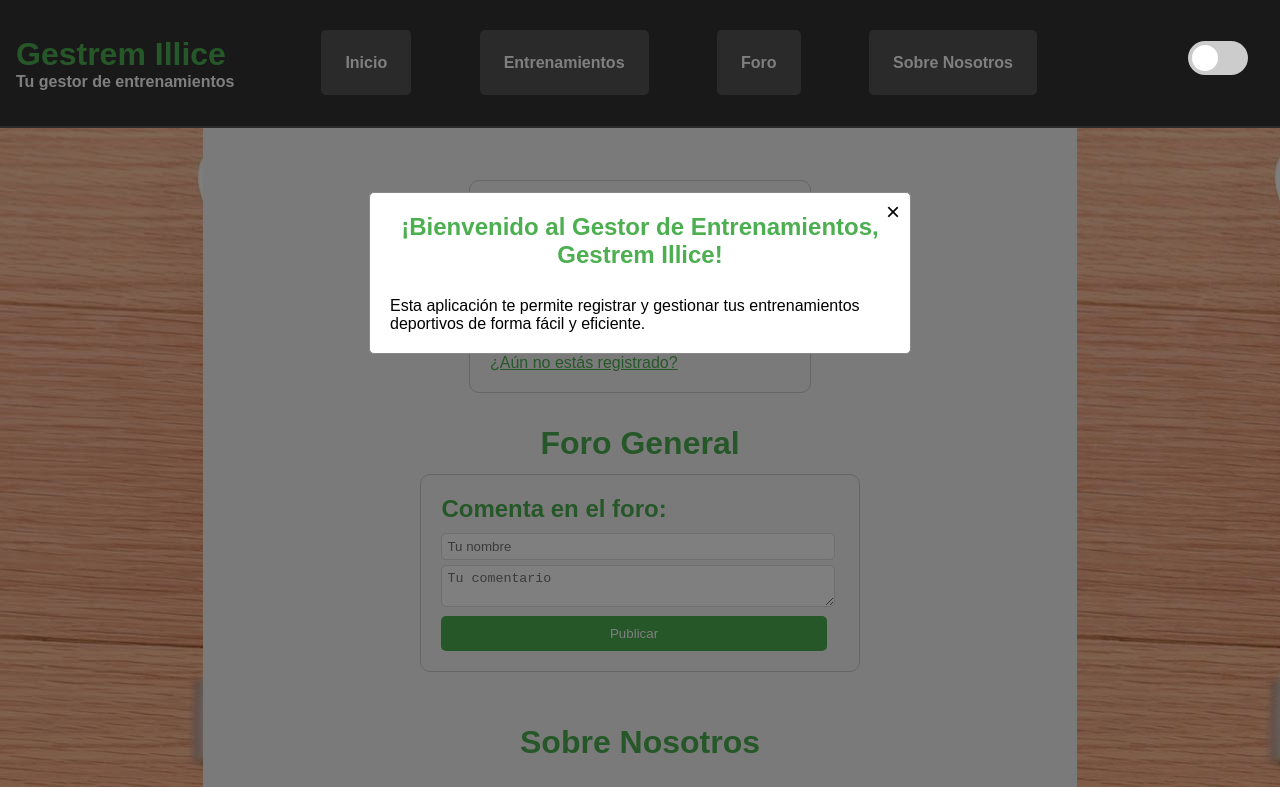
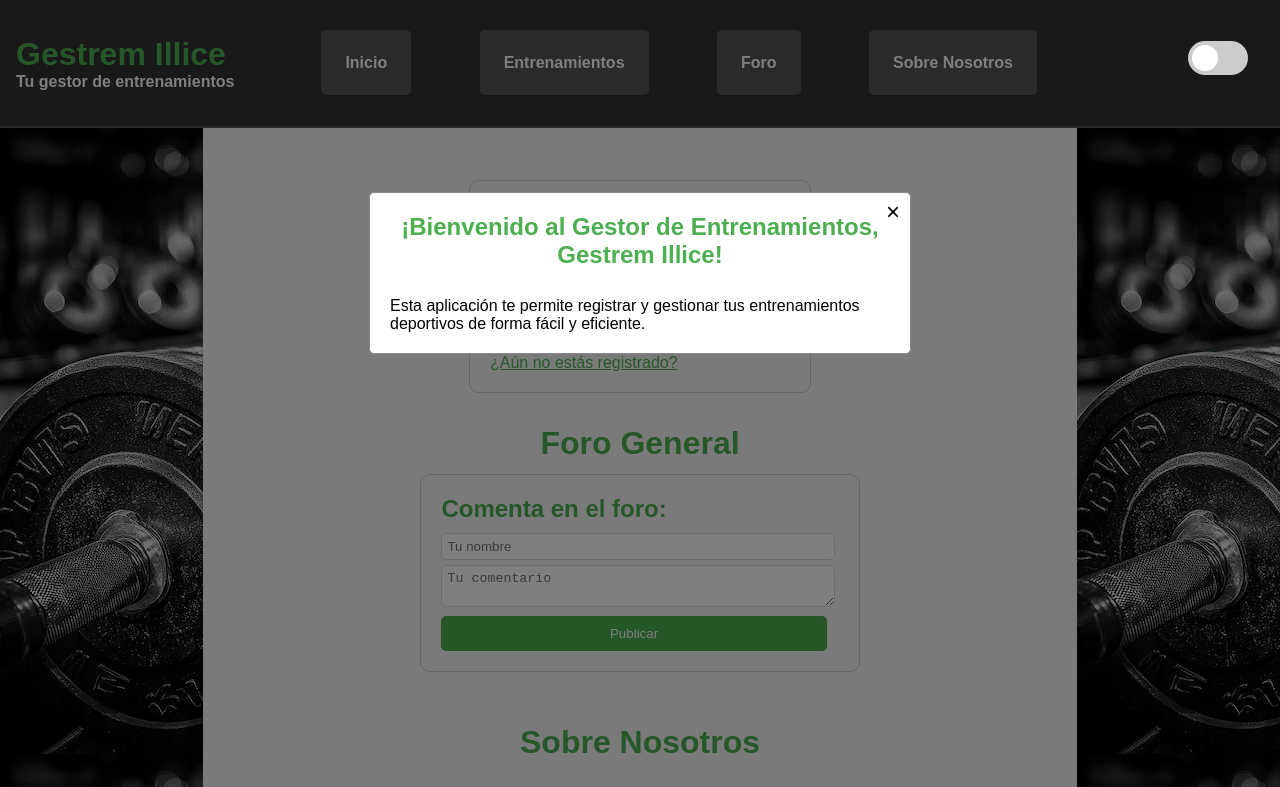
Before and after one commit to danielmateu14/Portfolio, a plain HTML site: page Proyectos/GestremIllice/entrenamientos.html in a window 1280 px wide. Shown: the top 787 px of the page. Drawn offline with Linux system fonts and the light colour scheme.

Commit message:
Prueba 3 aside

```diff
--- a/Proyectos/GestremIllice/estilos.css
+++ b/Proyectos/GestremIllice/estilos.css
@@ -162,7 +162,7 @@ main {
 /*FOTO DE LOS LADOS*/
 aside {
   flex: 1;
-  background-image: url("/img/hero.jpg");
+  background-image: url("imagenes/index.avif");
   background-repeat: repeat;
   background-size: auto;
   height: 100%;
```
